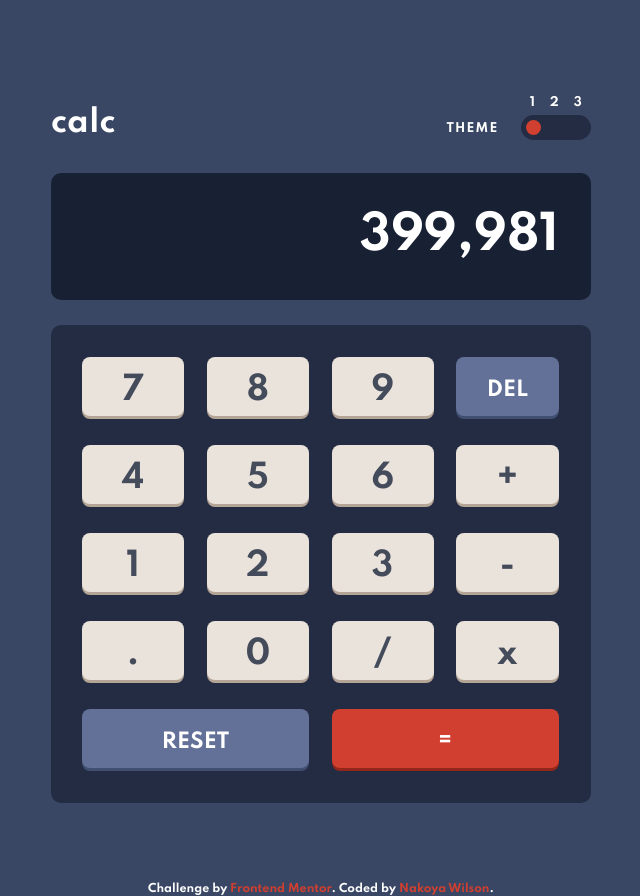
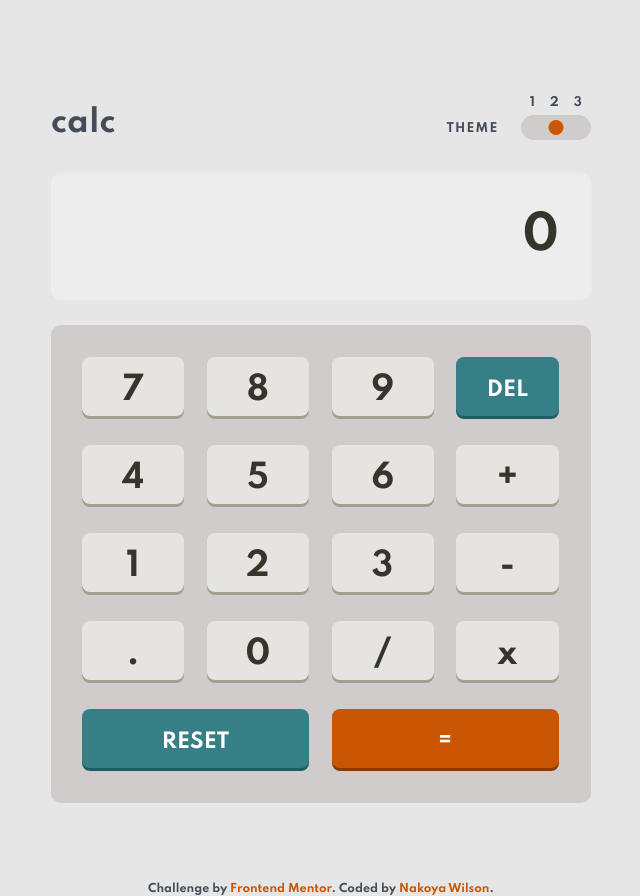
Before and after one commit to nakoyawilson/frontend-mentor-calculator-app, a React (Create React App) app: page / in a window 1280 px wide. Shown: the whole page, without its empty margins (319-959 px from the left). Built offline with nearby package versions, Linux system fonts and the light colour scheme.

Commit message:
Remove changes made for screenshot

```diff
--- a/src/App.js
+++ b/src/App.js
@@ -5,15 +5,14 @@
 import "./App.css";
 
 const App = () => {
-  // const [bodyClass, setBodyClass] = useState(
-  //   localStorage.getItem("nw-fem-calculator")
-  //     ? localStorage.getItem("nw-fem-calculator")
-  //     : window.matchMedia &&
-  //       window.matchMedia("(prefers-color-scheme: dark)").matches
-  //     ? "theme-one"
-  //     : "theme-two"
-  // );
-  const [bodyClass, setBodyClass] = useState("theme-one");
+  const [bodyClass, setBodyClass] = useState(
+    localStorage.getItem("nw-fem-calculator")
+      ? localStorage.getItem("nw-fem-calculator")
+      : window.matchMedia &&
+        window.matchMedia("(prefers-color-scheme: dark)").matches
+      ? "theme-one"
+      : "theme-two"
+  );
   const [switchPosition, setSwitchPosition] = useState(
     bodyClass === "theme-one"
       ? ""
@@ -21,8 +20,7 @@
       ? "position-two"
       : "position-three"
   );
-  // const [screenDisplay, setScreenDisplay] = useState("0");
-  const [screenDisplay, setScreenDisplay] = useState("399,981");
+  const [screenDisplay, setScreenDisplay] = useState("0");
   const [calcArray, setCalcArray] = useState([]);
 
   // Set initial color theme
```
